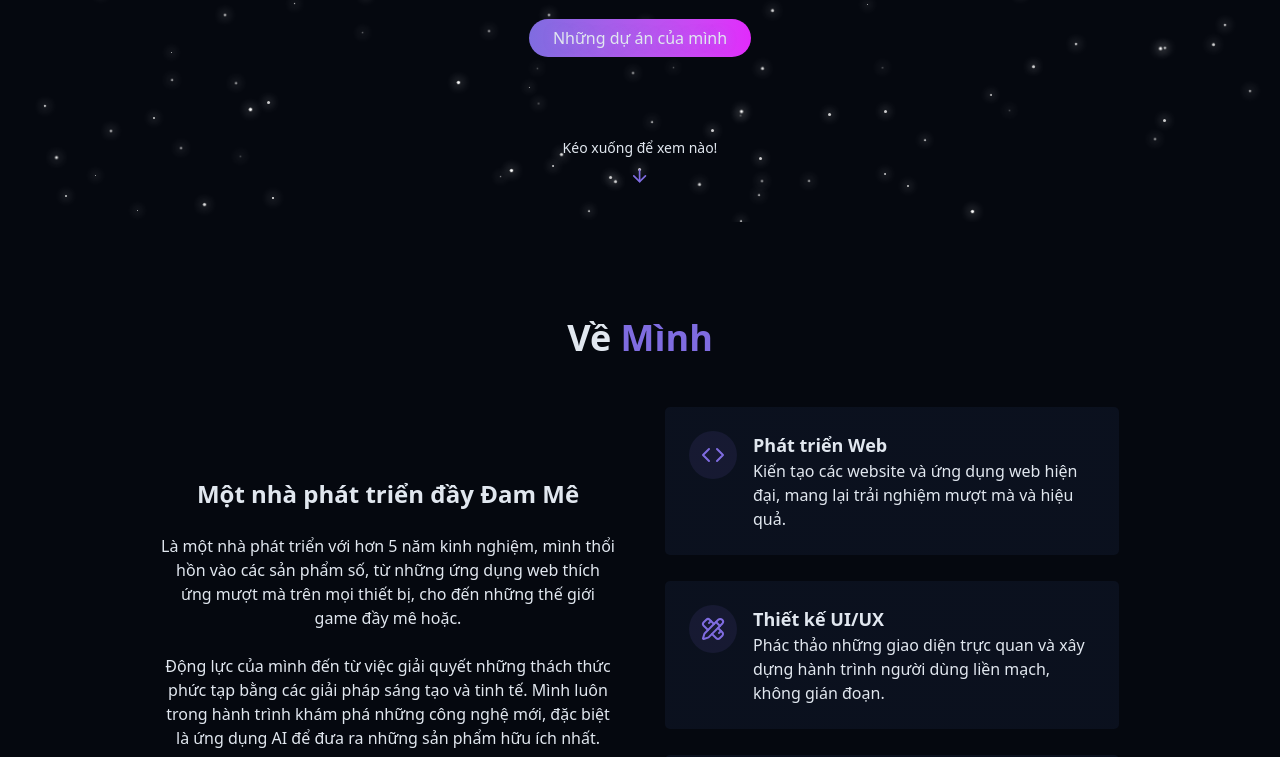
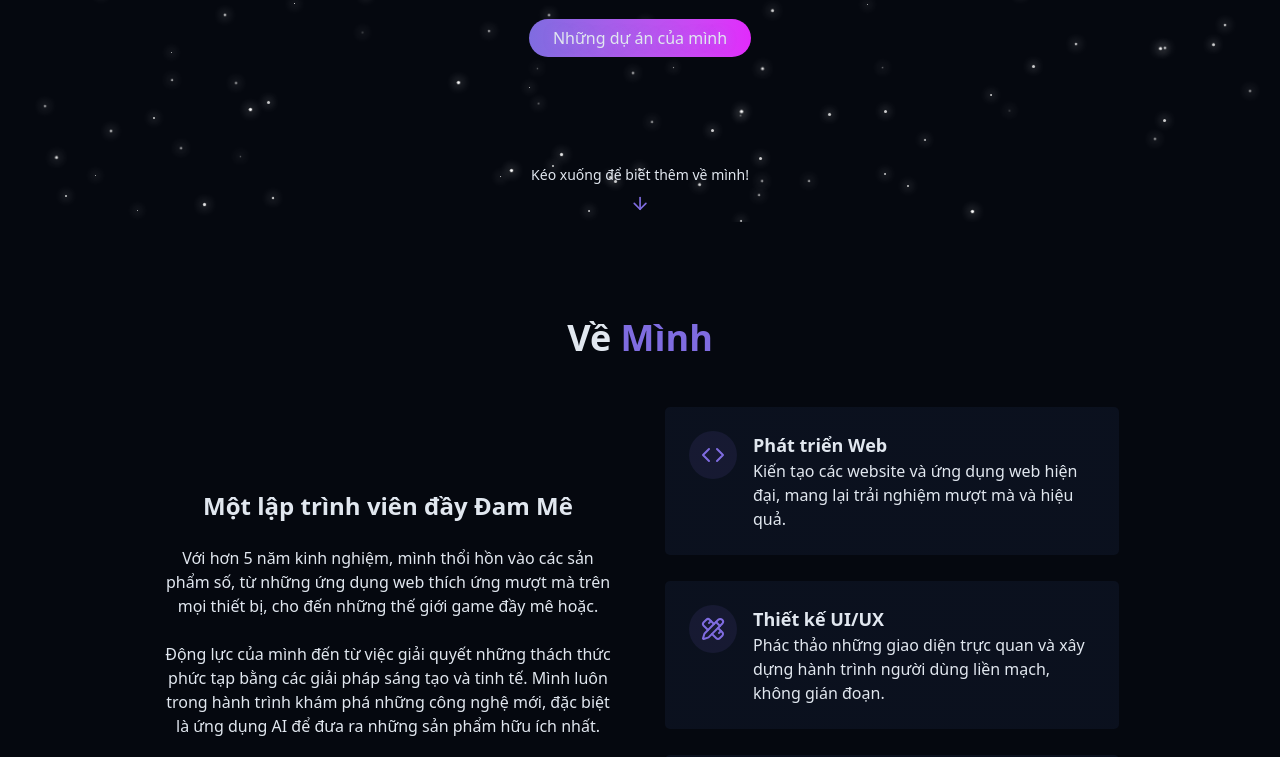
Before and after one commit to AkasameVN26/about-binh, a React (Vite) app: page / in a window 1280 px wide. Shown: the part 578-1335 px from the top of the page. Built offline with nearby package versions, Linux system fonts and the light colour scheme.

Commit message:
update #1

```diff
--- a/src/components/AboutSection.jsx
+++ b/src/components/AboutSection.jsx
@@ -23,13 +23,13 @@ export const AboutSection = () => {
             style={{ animationDelay: "0.2s" }}
           >
             <h3 className="text-2xl font-semibold">
-              Một nhà phát triển đầy Đam Mê
+              Một lập trình viên đầy Đam Mê
             </h3>
 
             <p className="text-muted-foreground">
-              Là một nhà phát triển với hơn 5 năm kinh nghiệm, mình thổi hồn vào
-              các sản phẩm số, từ những ứng dụng web thích ứng mượt mà trên mọi
-              thiết bị, cho đến những thế giới game đầy mê hoặc.
+              Với hơn 5 năm kinh nghiệm, mình thổi hồn vào các sản phẩm số, từ
+              những ứng dụng web thích ứng mượt mà trên mọi thiết bị, cho đến
+              những thế giới game đầy mê hoặc.
             </p>
 
             <p className="text-muted-foreground">
--- a/src/components/HeroSection.jsx
+++ b/src/components/HeroSection.jsx
@@ -10,7 +10,7 @@ export const HeroSection = () => {
         <div className="relative w-48 h-48 mx-auto mb-8 flex items-center justify-center rounded-full profile-picture-container">
           <img
             src="/about-binh/me.png"
-            alt="Pedro Machado"
+            alt="picture of me"
             className="w-[90%] h-[90%] rounded-full object-cover shadow-lg relative z-20"
           />
         </div>
@@ -31,9 +31,9 @@ export const HeroSection = () => {
           </h1>
 
           <p className="text-lg md:text-xl text-muted-foreground max-2-2xl mx-auto opacity-0 animate-fade-in-delay-3">
-            Mình kể chuyện bằng code. Là một nhà phát triển tương lai,mình xây
+            Mình kể chuyện bằng code. Là một nhà phát triển tương lai, mình xây
             dựng những không gian web tương tác và kiến tạo những thế giới game
-            sống động. Nơi này là giao điểm giữa đam mê, logic và sáng tạo của
+            sống động. Đây là nơi hội tụ giữa đam mê, logic và sáng tạo của
             mình.
           </p>
 
@@ -45,10 +45,10 @@ export const HeroSection = () => {
         </div>
       </div>
 
-      <div className="absolute bottom-8 left-1/2 transform -translate-x-1/2 flex flex-col items-center animate-bounce">
+      <div className="absolute bottom-0 left-1/2 transform -translate-x-1/2 flex flex-col items-center animate-bounce">
         <span className="text-sm text-muted-foreground mb-2">
           {" "}
-          Kéo xuống để xem nào!{" "}
+          Kéo xuống để biết thêm về mình!{" "}
         </span>
         <ArrowDown className="h-5 w-5 text-primary" />
       </div>
--- a/src/components/SkillsSection.jsx
+++ b/src/components/SkillsSection.jsx
@@ -52,6 +52,7 @@ const skills = [
 
   // Tools
   { name: "Unity", level: 85, category: "Công cụ" },
+  { name: "Adobe Photoshop/Premiere/Audition", level: 80, category: "Công cụ" },
   { name: "Unreal Engine", level: 70, category: "Công cụ" },
   { name: "Git/GitHub", level: 75, category: "Công cụ" },
   { name: "VS Code", level: 80, category: "Công cụ" },
```
Also changed, not shown: banner.png (deleted), 1 other file (tests, documents, lock files or other folders).
